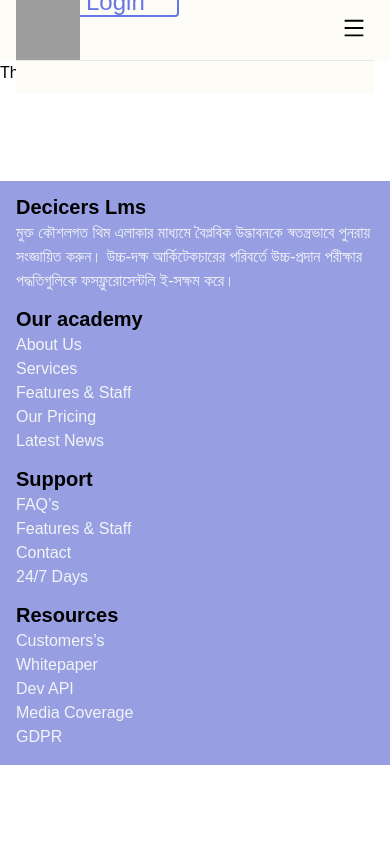
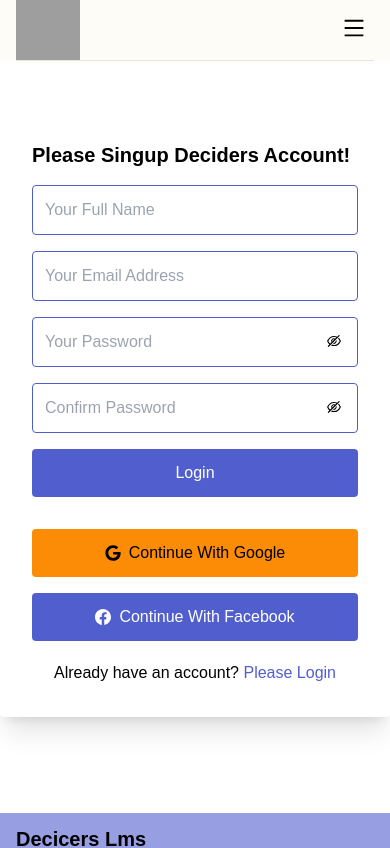
Before and after one commit to teamdeciders/Deciders-Lms, a React (Create React App) app: page /singup in a window 390 px wide. Shown: the top 848 px of the page. Built offline with nearby package versions, Linux system fonts and the light colour scheme; grey boxes are pictures that could not be loaded.

Commit message:
extra work done and login singup done

```diff
--- a/src/Components/CheckoutPage/CheckoutPage.js
+++ b/src/Components/CheckoutPage/CheckoutPage.js
@@ -73,7 +73,32 @@ const CheckoutPage = () => {
                         </div>
                     </div>
                 </div>
+
+                <div className='md:w-2/4 w-full  mt-12'>
+                    <h1 className='text-3xl font-bold mb-8'>বিস্তারিত :</h1>
+                     <div className='flex justify-between'>
+                        <p>মোট কোর্স</p>
+                        <p> ৪ টি</p>
+                     </div>
+                      <div className='flex justify-between mt-5 mb-2'>
+                        <p>কোর্স মূল্য</p>
+                        <p> 10,000 টাকা</p>
+                     </div>
+                      <hr />
+                      <div className='flex justify-between mt-3'>
+                        <p>মোট মূল্য</p>
+                        <p> 10,000 টাকা</p>
+                     </div>
+                     <button className=' bg-[#515FCE] block max-w-max  px-8 py-3  rounded text-white mt-6'>Buy Course</button>
+
+                 </div>
+
             </div>
+
+
+
+
+
         </div>
     );
 };
--- a/src/Components/Navbar/Navbar.js
+++ b/src/Components/Navbar/Navbar.js
@@ -22,7 +22,7 @@ const Navbar = () => {
                             {open ? <GrClose className='h-5 w-5' /> : <AiOutlineMenu className='h-6 w-6' />}
                         </div>
 
-                        <ul onClick={() => setOpen(!open)} className={`md:flex md:items-center md:pb-0 pb-12 absolute md:static lg:bg-[#FDFCF6] md:bg-[#FDFCF6] bg-[#FDFCF6]  md:z-auto z-[-1] left-0 w-full md:w-auto md:pl-0 pl-9 transition-all duration-500 ease-in ${open ? 'top-14 ' : 'top-[-370px]'}`}>
+                        <ul onClick={() => setOpen(!open)} className={`md:flex md:items-center md:pb-0 pb-12 absolute md:static lg:bg-[#FDFCF6] md:bg-[#FDFCF6] bg-[#FDFCF6]  md:z-auto z-[-1] left-0 w-full md:w-auto md:pl-0 pl-9 transition-all duration-500 ease-in ${open ? 'top-14 ' : 'top-[-400px]'}`}>
                             <li className='md:ml-8 text-xl md:my-0 my-7'>
                                 <Link to={'/'} className='text-gray-800 hover:text-gray-400 duration-500'>Home</Link>
                             </li>
--- a/src/Pages/About/AboutHero.js
+++ b/src/Pages/About/AboutHero.js
@@ -10,10 +10,8 @@ const AboutHero = () => {
                 </div>
 
                 <div className='lg:w-2/4 md:3/4 md:gap-6 w-full mt-2'>
-                    <h1 className='lg:text-3xl md:text-2xl text-xl font-semibold mb-4'>আপনি <span className='text-[#CEC051]'>A</span><span className='text-[#515FCE]'>B</span><span className='text-[#CEC051]'>C</span> এর সাথে যোগ দিতে
-                        পারেন এবং আপনার উজ্জ্বল
-                        ভবিষ্যতের জন্য আপনার দক্ষতা
-                        আপগ্রেড করতে পারেন।
+                    <h1 className='lg:text-3xl md:text-2xl text-xl font-semibold mb-4'>
+                    You can join <span className='text-[#CEC051]'>A</span><span className='text-[#515FCE]'>B</span><span className='text-[#CEC051]'>C</span> and upgrade your skills for your bright future.
                     </h1>
 
                     <p className='text-gray-700'>মুক্ত কৌশলগpinstত থিম এলাকার মাধ্যমে বৈপ্লবিক উদ্ভাবনকে স্বতন্ত্রভাবে
--- a/src/Pages/Login/Login.js
+++ b/src/Pages/Login/Login.js
@@ -1,10 +1,39 @@
-import React from 'react';
+import React, { useState } from 'react';
+import { AiOutlineEye, AiOutlineEyeInvisible } from 'react-icons/ai';
+import { BsFacebook } from 'react-icons/bs';
+import { FaGoogle } from 'react-icons/fa';
+import { Link } from 'react-router-dom';
 
 const Login = () => {
+     const [showPassword , setShowPassword] = useState(false)
     return (
-        <div>
-            <p>This is Login!!!</p>
+       <div className='lg:flex justify-around mt-12'>
+         <div className='hidden lg:block'>
+            <img src="https://lh3.googleusercontent.com/BLPgeHnmm_jXD9odvEPr6y3-9tBKwfgOXEk7ysvnIPcCbCJ4WtCTfHnvgzqV-fHHrSJhx-ixjfwa2nVpy6TnnX28ErUNU3UtTg=w911" alt="" />
+         </div>
+         <div className='md:w-[500px] w-full mx-auto shadow-xl p-8 rounded'>
+            <p className='text-xl font-semibold mb-4'>Log In to Your Deciders Account!</p>
+             <form>
+                <input type="email" className='py-3 px-3 border border-[#515FCE] rounded w-full mb-4' placeholder='Your Email Address'/>
+                  <div className='relative'>
+                  <input type={showPassword? 'text': 'password'} className='py-3 px-3 border border-[#515FCE] rounded w-full' placeholder='Your Password'/>
+
+                 <AiOutlineEyeInvisible onClick={()=>setShowPassword(!showPassword)} className='absolute top-4 right-4' ></AiOutlineEyeInvisible>
+                  </div>
+
+                <div className='flex justify-end mt-3'><p className='font-medium text-[#515FCE]'>Forget Password</p></div>
+                 <button className=' bg-[#515FCE] w-full py-3 rounded text-white mt-4'>Login</button>
+                  <div className='md:flex justify-evenly gap-4 mt-4'>
+                  <button className=' bg-[#FC8B06] w-full py-3 px-1 rounded mt-4'><span className='flex items-center gap-2 justify-center'><FaGoogle></FaGoogle> Continue With Google</span></button>
+                  <button className=' bg-[#515FCE] w-full py-3 px-1 text-white rounded mt-4'><span className='flex items-center gap-2 justify-center'><BsFacebook></BsFacebook> Continue With Facebook</span></button>
+                  </div>
+                  <p className='font-medium text-center mt-5'>New To Dciders Lms? <Link to='/singup'><span className='text-[#515FCE]'>Create an Account</span></Link></p>
+             </form>
         </div>
+
+       </div>
+
+
     );
 };
 
--- a/src/Pages/SignUp/SignUp.js
+++ b/src/Pages/SignUp/SignUp.js
@@ -1,10 +1,42 @@
-import React from 'react';
+import React, { useState } from 'react';
+import { AiOutlineEyeInvisible } from 'react-icons/ai';
+import { BsFacebook } from 'react-icons/bs';
+import { FaGoogle } from 'react-icons/fa';
+import { Link } from 'react-router-dom';
 
 const SignUp = () => {
+    const [showPassword , setShowPassword] = useState(false)
     return (
-        <div>
-            <p>This is Sign Up!!!</p>
+        <div className='lg:flex justify-around mt-12'>
+         <div className='hidden lg:block'>
+            <img src="https://cdna.artstation.com/p/assets/images/images/027/682/158/original/liz-gross-signup.gif?1592246526" alt="" />
+         </div>
+         <div className='md:w-[500px] w-full mx-auto shadow-xl p-8 rounded'>
+            <p className='text-xl font-semibold mb-4'>Please Singup Deciders Account!</p>
+             <form>
+                <input type="text" className='py-3 px-3 border border-[#515FCE] rounded w-full mb-4' placeholder='Your Full Name'/>
+                <input type="email" className='py-3 px-3 border border-[#515FCE] rounded w-full mb-4' placeholder='Your Email Address'/>
+                  <div className='relative'>
+                  <input type={showPassword? 'text': 'password'} className='py-3 px-3 border border-[#515FCE] mb-4 rounded w-full' placeholder='Your Password'/>
+
+                 <AiOutlineEyeInvisible onClick={()=>setShowPassword(!showPassword)} className='absolute top-4 right-4 cursor-pointer' ></AiOutlineEyeInvisible>
+                  </div>
+                   <div className='relative'>
+                  <input type={showPassword? 'text': 'password'} className='py-3 px-3 border border-[#515FCE] rounded w-full' placeholder='Confirm Password'/>
+
+                 <AiOutlineEyeInvisible onClick={()=>setShowPassword(!showPassword)} className='absolute top-4 right-4 cursor-pointer' ></AiOutlineEyeInvisible>
+                  </div>
+
+                 <button className=' bg-[#515FCE] w-full py-3 rounded text-white mt-4'>Login</button>
+                  <div className='md:flex justify-evenly gap-4 mt-4'>
+                  <button className=' bg-[#FC8B06] w-full py-3 px-1 rounded mt-4'><span className='flex items-center gap-2 justify-center'><FaGoogle></FaGoogle> Continue With Google</span></button>
+                  <button className=' bg-[#515FCE] w-full py-3 px-1 text-white rounded mt-4'><span className='flex items-center gap-2 justify-center'><BsFacebook></BsFacebook> Continue With Facebook</span></button>
+                  </div>
+                  <p className='font-medium text-center mt-5'>Already have an account? <Link to='/login'><span className='text-[#515FCE]'>Please Login</span></Link></p>
+             </form>
         </div>
+
+       </div>
     );
 };
 
```
Also changed, not shown: src/Pages/Home/Whyus.js (+8 -7 lines).
